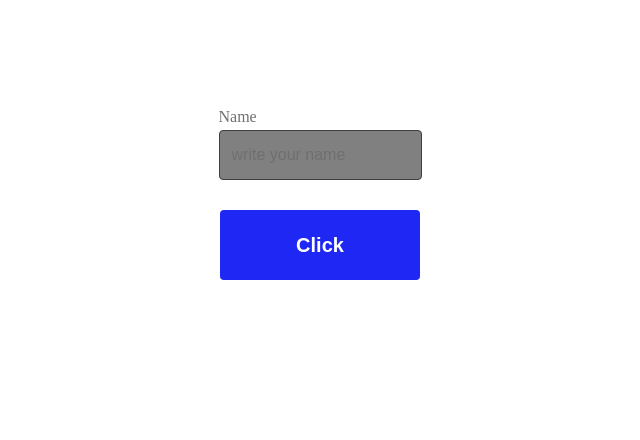
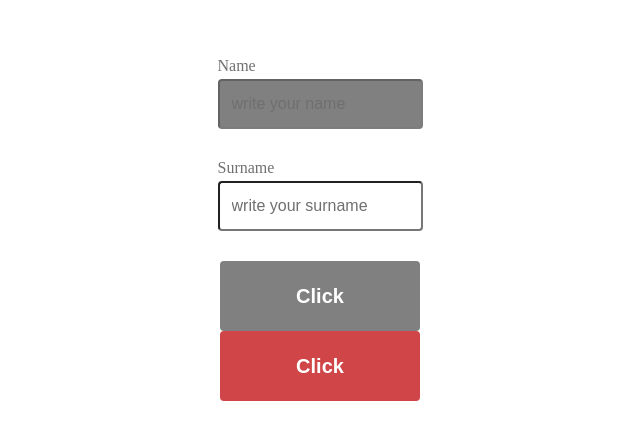
Before and after one commit to Elvira55872/Elya-typescript-project-1, a React (Create React App) app: page / in a window 1280 px wide. Shown: the part 226-666 px from the top of the page, without its empty margins (320-960 px from the left). Built offline with nearby package versions, Linux system fonts and the light colour scheme.

Commit message:
more logic added

```diff
--- a/src/components/Input/styles.ts
+++ b/src/components/Input/styles.ts
@@ -4,7 +4,15 @@
   $error: string | undefined;
 }
 
-const gerInputColor = (disabled: boolean | undefined) => {
+const getStyledInputBorder = (error: string | undefined) =>{
+  if (error === "Some error"){
+    return "red"
+  } else if ( error === undefined){
+    return "#3f3f3f"
+  }
+}
+
+const getInputColor = (disabled: boolean | undefined) => {
   if (disabled) {
     return "gray";
   } else {
@@ -26,11 +34,12 @@
 export const InputComponent = styled("input")`
   width: 100%;
   height: 50px;
-  border: 1px solid #3f3f3f;
+  // !! тут не работает из за той же ошибки с error
+  // border: 1px solid ${({error})=> getStyledInputBorder(error)};
   border-radius: 4px;
   padding: 12px;
   outline: none;
-  background-color: ${({ disabled }) => gerInputColor(disabled)};
+  background-color: ${({ disabled }) => getInputColor(disabled)};
   cursor: ${({ disabled }) => (disabled ? "not-allowed" : "pointer")};
 
   &::placeholder {
--- a/src/homeworks/Homework08/Homework08.tsx
+++ b/src/homeworks/Homework08/Homework08.tsx
@@ -14,8 +14,18 @@
         label="Name"
         disabled={true}
       />
+      <Input
+        id="hgf563gegvzd56"
+        name="surname"
+        type="surname"
+        placeholder="write your surname"
+        label="Surname"
+        disabled={false}
+        error="Some error"
+      />
       <ButtonWrapper>
-        <Button name="Click" onClick={() => {}} />{" "}
+        <Button name="Click" onClick={() => {}} disabled={true} />
+        <Button name="Click" onClick={() => {}} isRed={true} />
       </ButtonWrapper>
     </PageWrapper>
   );
```
